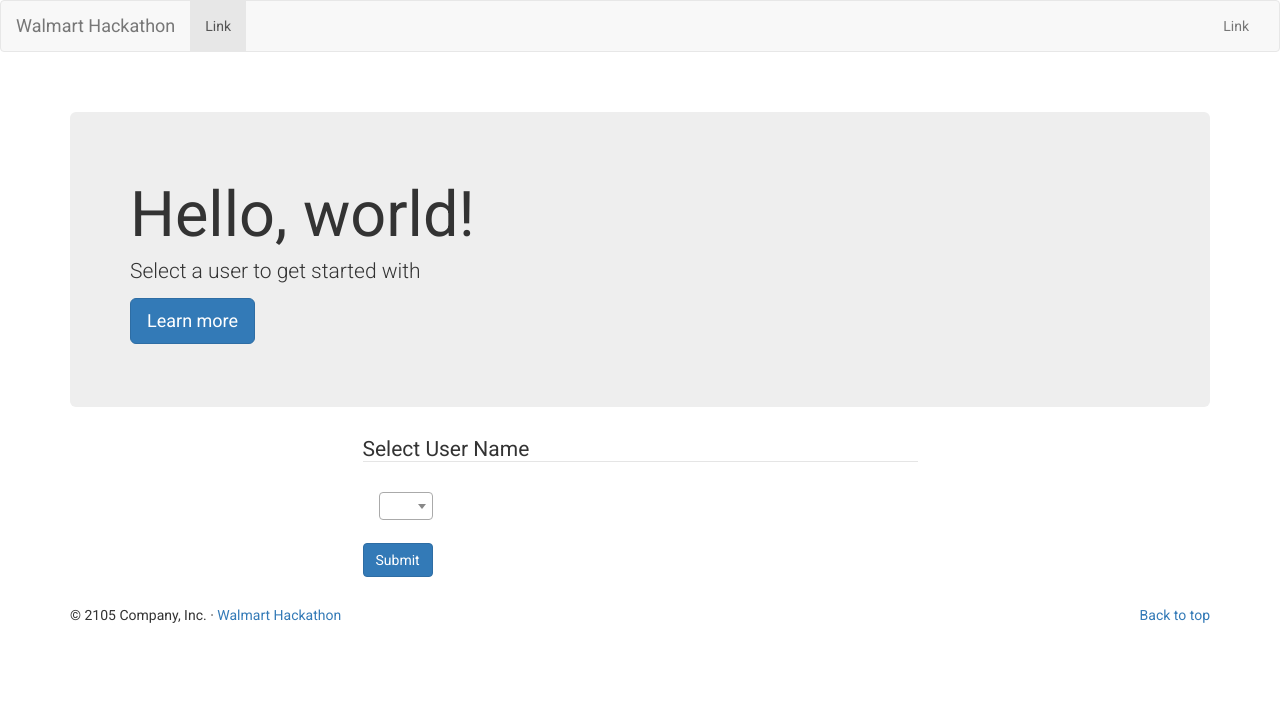
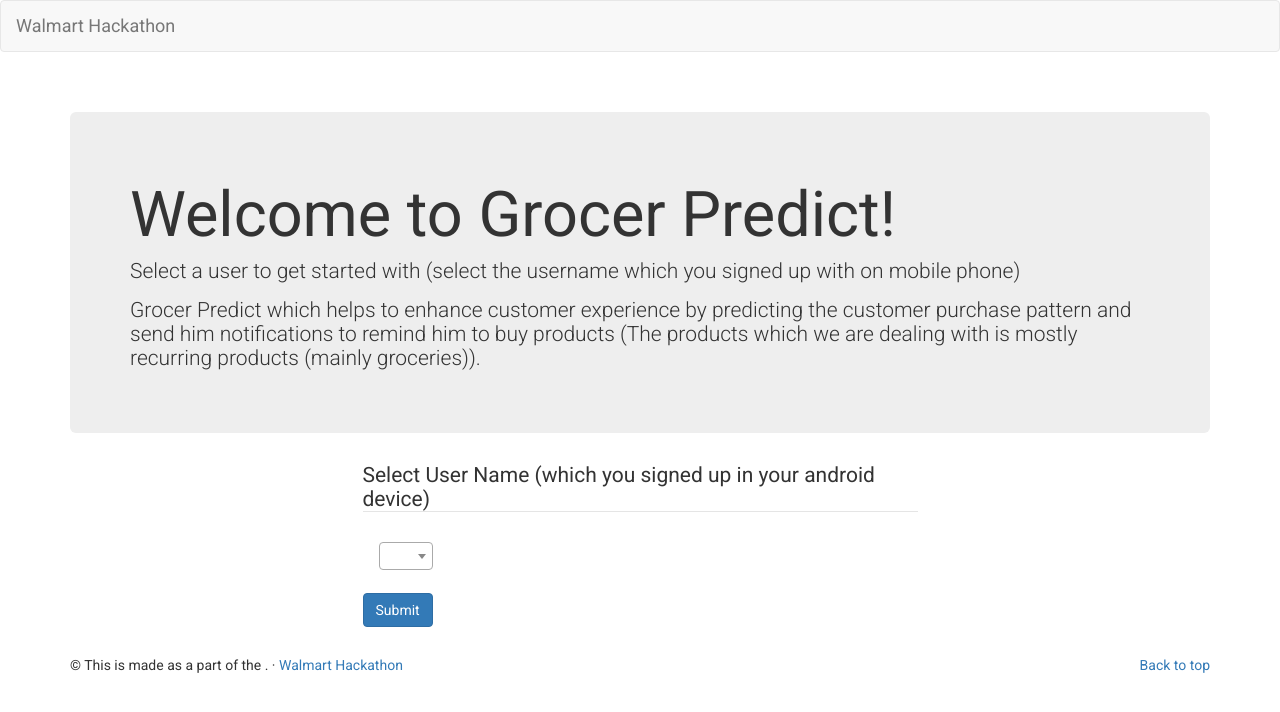
Before and after one commit to Prithvirajbilla/walmart_hackathon, a Django app: template django_app/templates/user_select.html in a window 1280 px wide. Shown: the top 712 px of the page. Run offline with Django 3.2, Linux system fonts and the light colour scheme; the template is opened without the code that fills it, so the values that code supplies are empty; some libraries are stand-ins or nearby versions.

Commit message:
changed stuff

```diff
--- a/django_app/templates/footer.html
+++ b/django_app/templates/footer.html
@@ -1,5 +1,5 @@
       <!-- FOOTER -->
       <footer style="margin-top:30px">
         <p class="pull-right"><a href="#">Back to top</a></p>
-        <p>&copy; 2105 Company, Inc. &middot; <a href="#">Walmart Hackathon</a></p>
+        <p>&copy; This is made as a part of the . &middot; <a href="https://www.hackerearth.com/sprints/walmart-hackathon/">Walmart Hackathon</a></p>
       </footer>
--- a/django_app/templates/navbar.html
+++ b/django_app/templates/navbar.html
@@ -14,11 +14,11 @@
     <!-- Collect the nav links, forms, and other content for toggling -->
     <div class="collapse navbar-collapse" id="bs-example-navbar-collapse-1">
       <ul class="nav navbar-nav">
-        <li class="active"><a href="#">Link <span class="sr-only">(current)</span></a></li>
-      </ul>
+<!--         <li class="active"><a href="#">Link <span class="sr-only">(current)</span></a></li>
+ -->      </ul>
       <ul class="nav navbar-nav navbar-right">
-        <li><a href="#">Link</a></li>
-      </ul>
+<!--         <li><a href="#">Link</a></li>
+ -->      </ul>
     </div><!-- /.navbar-collapse -->
   </div><!-- /.container-fluid -->
 </nav>
--- a/django_app/templates/user_select.html
+++ b/django_app/templates/user_select.html
@@ -2,14 +2,15 @@
 {% load staticfiles %}
 {% block content %}
 <div class="jumbotron">
-  <h1>Hello, world!</h1>
-  <p>Select a user to get started with</p>
-  <p><a class="btn btn-primary btn-lg" href="#" role="button">Learn more</a></p>
+  <h1>Welcome to Grocer Predict!</h1>
+  <p>Select a user to get started with (select the username which you signed up with on mobile phone)</p>
+  <p>Grocer Predict  which helps to enhance customer experience by predicting the customer purchase pattern and send him
+  	notifications to remind him to buy products (The products which we are dealing with is mostly recurring products (mainly groceries)).</p>
 </div>
 <div class="row">
 	<div class="col-md-6 col-md-offset-3">
 		<form method="get" action="/purchase_history" style="align:center">
-		<legend> Select User Name</legend>
+		<legend> Select User Name (which you signed up in your android device)</legend>
 		  <div class="form-group input-lg">
 		    <select class="select2 input-lg" id="user_id" name="user_id">
 		    {% for user in users %}
```
